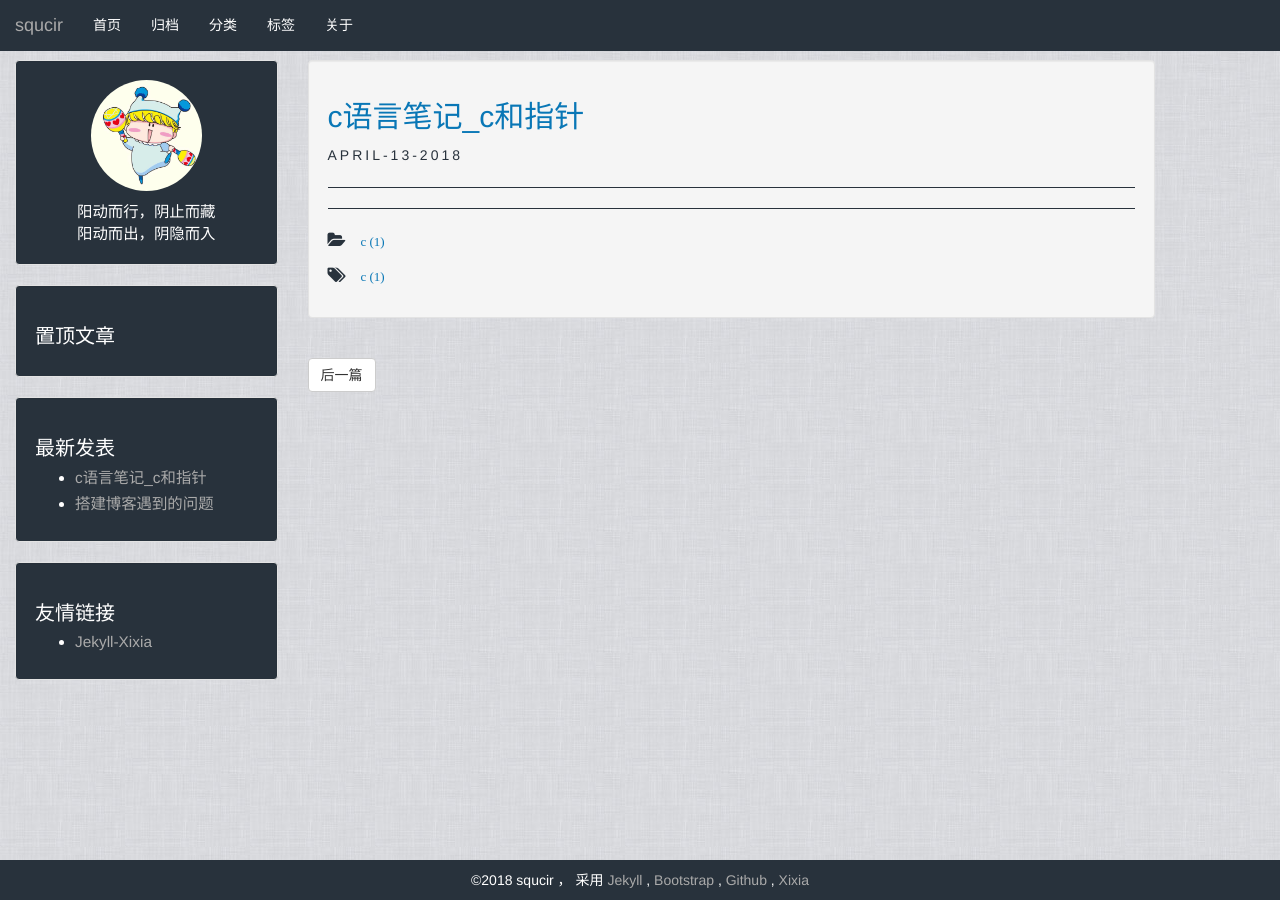
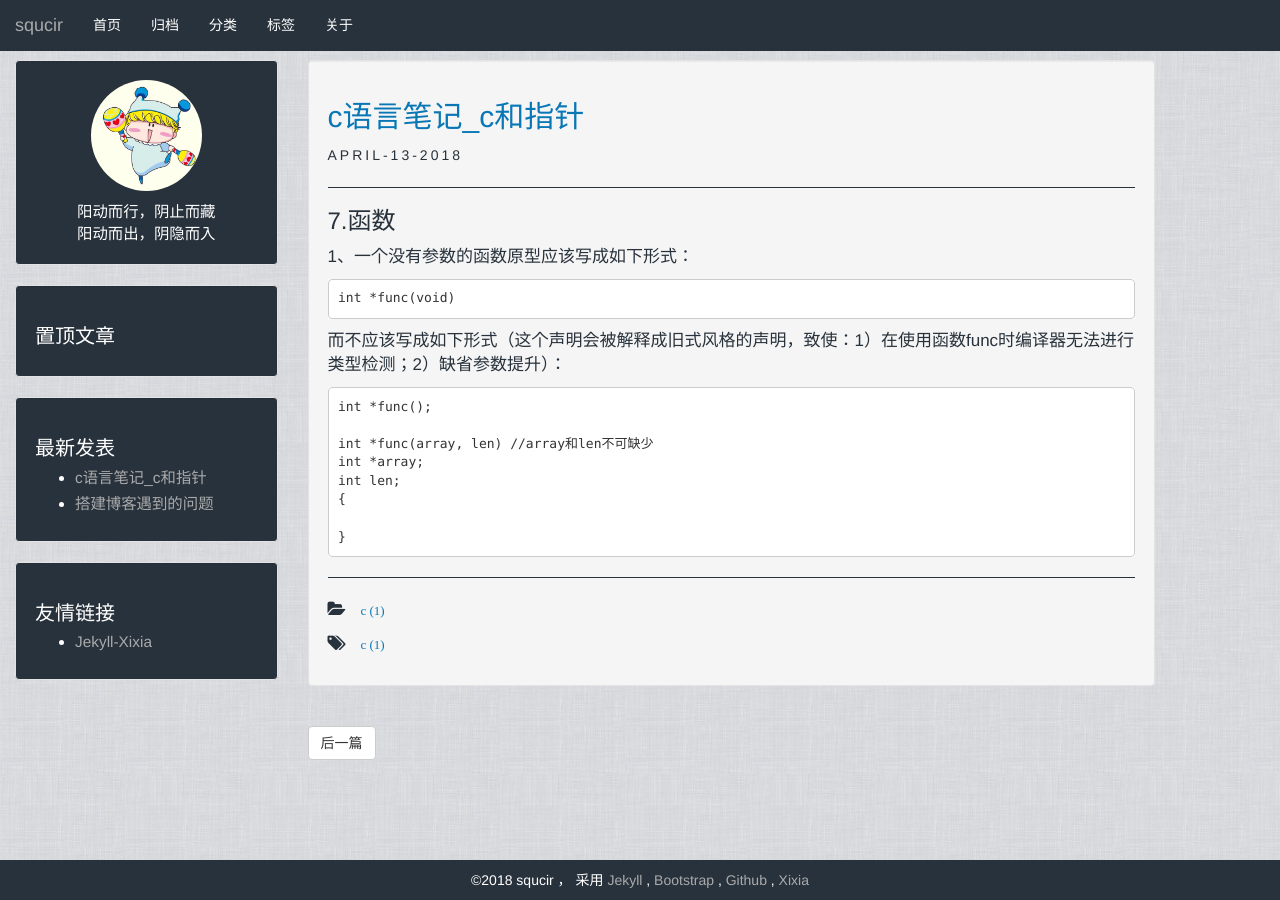
Before and after one commit to squcir/squcir.github.io, a Jekyll site: the page built from _posts/2018-04-13-c-page-2.markdown, in a window 1280 px wide. Built offline with Jekyll 4.4.1, drawn with Linux system fonts in a browser that asks for light colours.

Commit message:
4月16号笔记

````diff
--- a/_posts/2018-04-13-c-page-2.markdown
+++ b/_posts/2018-04-13-c-page-2.markdown
@@ -5,3 +5,23 @@ date:   2018-04-13
 categories: c
 tags: c
 ---
+
+### 7.函数
+
+
+1、一个没有参数的函数原型应该写成如下形式：
+<br/>
+```
+int *func(void)
+```
+而不应该写成如下形式（这个声明会被解释成旧式风格的声明，致使：1）在使用函数func时编译器无法进行类型检测；2）缺省参数提升）：
+```
+int *func();
+
+int *func(array, len) //array和len不可缺少
+int *array;
+int len;
+{
+
+}
+```
````
